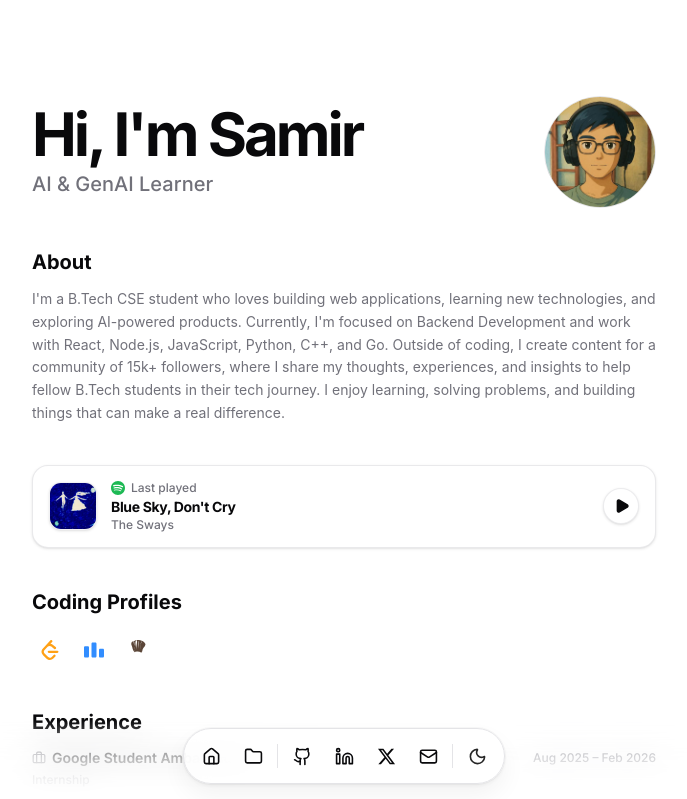
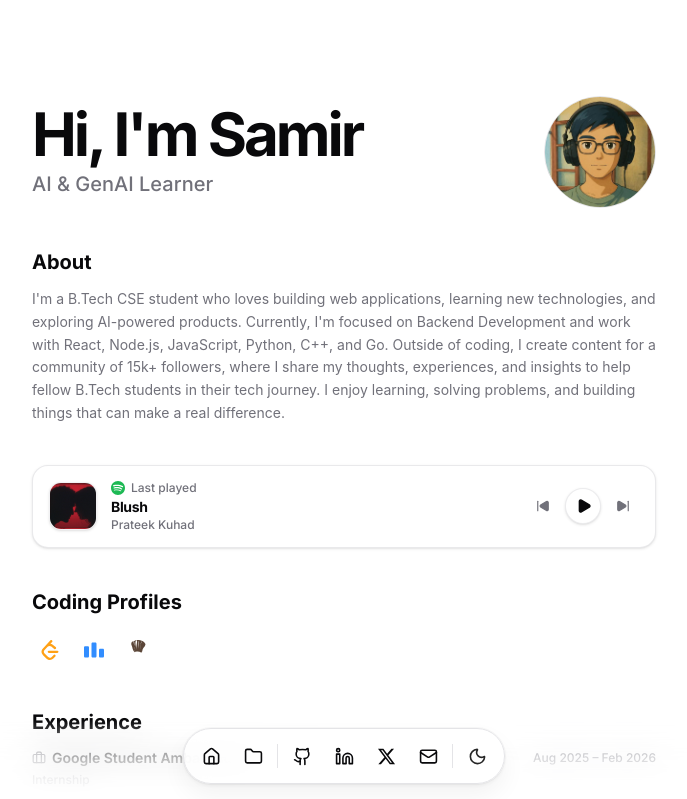
Before and after one commit to samiralam321/portfolio, a React (Vite) app: page / in a window 1280 px wide. Shown: the top 799 px of the page, without its empty margins (296-983 px from the left). Built offline with nearby package versions, Linux system fonts and the light colour scheme.

Commit message:
add_blush_by_prateek_kuhad_and_scroll_github_heatmap_right

```diff
--- a/src/App.jsx
+++ b/src/App.jsx
@@ -17,7 +17,9 @@ import {
   ChevronLeft,
   ChevronRight,
   Play,
-  Pause
+  Pause,
+  SkipBack,
+  SkipForward
 } from 'lucide-react'
 
 // Custom inline SVG icons for Github, Linkedin, Twitter, and Spotify
@@ -148,8 +150,27 @@ function App() {
   const [formData, setFormData] = useState({ name: '', email: '', message: '' })
   const [formStatus, setFormStatus] = useState(null) // null, 'sending', 'success'
 
+  // Music Playlist: Blush (first) and Blue Sky, Don't Cry (second)
+  const playlist = [
+    {
+      title: "Blush",
+      artist: "Prateek Kuhad",
+      cover: "/images/blush_cover.jpg",
+      audio: "https://res.cloudinary.com/dxarkutme/video/upload/v1791714019/Blush_-_Prateek_Kuhad_Lyrics_ipnpmi.m4a"
+    },
+    {
+      title: "Blue Sky, Don't Cry",
+      artist: "The Sways",
+      cover: "/images/blueskydontcry_cover.jpg",
+      audio: "https://res.cloudinary.com/dxarkutme/video/upload/v1790876397/The_Sways_-_Blue_Sky_Don_t_Cry_Official_Video_opabdg.m4a"
+    }
+  ]
+
+  const [currentTrackIndex, setCurrentTrackIndex] = useState(0)
   const [isPlayingAudio, setIsPlayingAudio] = useState(false)
   const audioRef = React.useRef(null)
+
+  const currentTrack = playlist[currentTrackIndex]
 
   const togglePlayAudio = () => {
     if (!audioRef.current) return
@@ -165,13 +186,92 @@ function App() {
     }
   }
 
+  const switchTrack = (direction) => {
+    const newIndex = direction === 'next'
+      ? (currentTrackIndex + 1) % playlist.length
+      : (currentTrackIndex - 1 + playlist.length) % playlist.length
+    setCurrentTrackIndex(newIndex)
+    setTimeout(() => {
+      if (audioRef.current) {
+        audioRef.current.load()
+        if (isPlayingAudio) {
+          audioRef.current.play().then(() => {
+            setIsPlayingAudio(true)
+          }).catch(err => {
+            console.error("Audio playback error:", err)
+          })
+        }
+      }
+    }, 50)
+  }
+
   const handleAudioEnded = () => {
-    setIsPlayingAudio(false)
+    // When current track ends, advance to next track and continue playing
+    const nextIndex = (currentTrackIndex + 1) % playlist.length
+    setCurrentTrackIndex(nextIndex)
+    setTimeout(() => {
+      if (audioRef.current) {
+        audioRef.current.load()
+        audioRef.current.play().then(() => {
+          setIsPlayingAudio(true)
+        }).catch(err => {
+          console.error("Audio playback error:", err)
+        })
+      }
+    }, 100)
   }
 
   const projectsContainerRef = React.useRef(null)
   const [canScrollLeft, setCanScrollLeft] = useState(false)
   const [canScrollRight, setCanScrollRight] = useState(true)
+
+  const calendarScrollRef = React.useRef(null)
+
+  const scrollToCalendarRight = () => {
+    if (calendarScrollRef.current) {
+      calendarScrollRef.current.scrollLeft = calendarScrollRef.current.scrollWidth
+    }
+  }
+
+  useEffect(() => {
+    const container = calendarScrollRef.current
+    if (!container) return
+
+    scrollToCalendarRight()
+
+    const mutationObserver = new MutationObserver(() => {
+      scrollToCalendarRight()
+    })
+    mutationObserver.observe(container, { childList: true, subtree: true, attributes: true })
+
+    let resizeObserver
+    if (window.ResizeObserver) {
+      resizeObserver = new ResizeObserver(() => {
+        scrollToCalendarRight()
+      })
+      resizeObserver.observe(container)
+      const svg = container.querySelector('svg')
+      if (svg) resizeObserver.observe(svg)
+    }
+
+    window.addEventListener('resize', scrollToCalendarRight)
+    const t0 = setTimeout(scrollToCalendarRight, 50)
+    const t1 = setTimeout(scrollToCalendarRight, 200)
+    const t2 = setTimeout(scrollToCalendarRight, 600)
+    const t3 = setTimeout(scrollToCalendarRight, 1200)
+    const t4 = setTimeout(scrollToCalendarRight, 2500)
+
+    return () => {
+      mutationObserver.disconnect()
+      if (resizeObserver) resizeObserver.disconnect()
+      window.removeEventListener('resize', scrollToCalendarRight)
+      clearTimeout(t0)
+      clearTimeout(t1)
+      clearTimeout(t2)
+      clearTimeout(t3)
+      clearTimeout(t4)
+    }
+  }, [view])
 
   const checkScrollButtons = () => {
     if (projectsContainerRef.current) {
@@ -452,7 +552,7 @@ function App() {
               <BlurFade delay={0.22}>
                 <audio
                   ref={audioRef}
-                  src="https://res.cloudinary.com/dxarkutme/video/upload/v1790876397/The_Sways_-_Blue_Sky_Don_t_Cry_Official_Video_opabdg.m4a"
+                  src={currentTrack.audio}
                   onEnded={handleAudioEnded}
                   preload="metadata"
                 />
@@ -460,8 +560,8 @@ function App() {
                   <div className="flex items-center gap-3.5">
                     <div className="relative size-12 rounded-xl overflow-hidden flex-shrink-0 border border-border/50 shadow-sm bg-white">
                       <img
-                        src="/images/blueskydontcry_cover.jpg"
-                        alt="Blue Sky, Don't Cry Album Cover"
+                        src={currentTrack.cover}
+                        alt={`${currentTrack.title} Album Cover`}
                         className="h-full w-full object-cover transition-transform duration-500 group-hover:scale-105"
                       />
                     </div>
@@ -472,18 +572,28 @@ function App() {
                         <span>{isPlayingAudio ? 'Now playing' : 'Last played'}</span>
                       </div>
                       <h3 className="font-bold text-sm text-foreground tracking-tight leading-tight">
-                        Blue Sky, Don't Cry
+                        {currentTrack.title}
                       </h3>
                       <p className="text-xs text-muted-foreground font-medium">
-                        The Sways
+                        {currentTrack.artist}
                       </p>
                     </div>
                   </div>
 
+                  <div className="flex items-center gap-1 sm:gap-1.5 flex-shrink-0">
+                    <button
+                      onClick={() => switchTrack('prev')}
+                      type="button"
+                      className="size-8 rounded-full flex items-center justify-center hover:bg-muted active:scale-95 transition-all text-muted-foreground hover:text-foreground cursor-pointer"
+                      title="Previous track"
+                    >
+                      <SkipBack className="size-3.5 fill-current" />
+                    </button>
+
                     <button
                       onClick={togglePlayAudio}
                       type="button"
-                    className="size-9 rounded-full bg-background border border-border/70 shadow-sm flex items-center justify-center hover:bg-muted hover:scale-105 active:scale-95 transition-all text-foreground group-hover:border-foreground/30 flex-shrink-0 cursor-pointer"
+                      className="size-9 rounded-full bg-background border border-border/70 shadow-sm flex items-center justify-center hover:bg-muted hover:scale-105 active:scale-95 transition-all text-foreground group-hover:border-foreground/30 cursor-pointer"
                       title={isPlayingAudio ? "Pause" : "Play"}
                     >
                       {isPlayingAudio ? (
@@ -492,6 +602,16 @@ function App() {
                         <Play className="size-4 fill-current ml-0.5" />
                       )}
                     </button>
+
+                    <button
+                      onClick={() => switchTrack('next')}
+                      type="button"
+                      className="size-8 rounded-full flex items-center justify-center hover:bg-muted active:scale-95 transition-all text-muted-foreground hover:text-foreground cursor-pointer"
+                      title="Next track"
+                    >
+                      <SkipForward className="size-3.5 fill-current" />
+                    </button>
+                  </div>
                 </div>
               </BlurFade>
             </section>
@@ -763,7 +883,10 @@ function App() {
 
                 <BlurFade delay={0.85}>
                   <div className="rounded-xl border border-border bg-card p-4 sm:p-5 shadow-sm overflow-hidden flex justify-center">
-                    <div className="overflow-x-auto no-scrollbar w-full flex justify-center py-1">
+                    <div
+                      ref={calendarScrollRef}
+                      className="overflow-x-auto no-scrollbar w-full flex justify-end py-1"
+                    >
                       <GitHubCalendar
                         username="samiralam321"
                         colorScheme={darkMode ? 'dark' : 'light'}
```
Also changed, not shown: public/images/blush_cover.jpg (added). Lines whose indentation alone changed are shown as unchanged.
